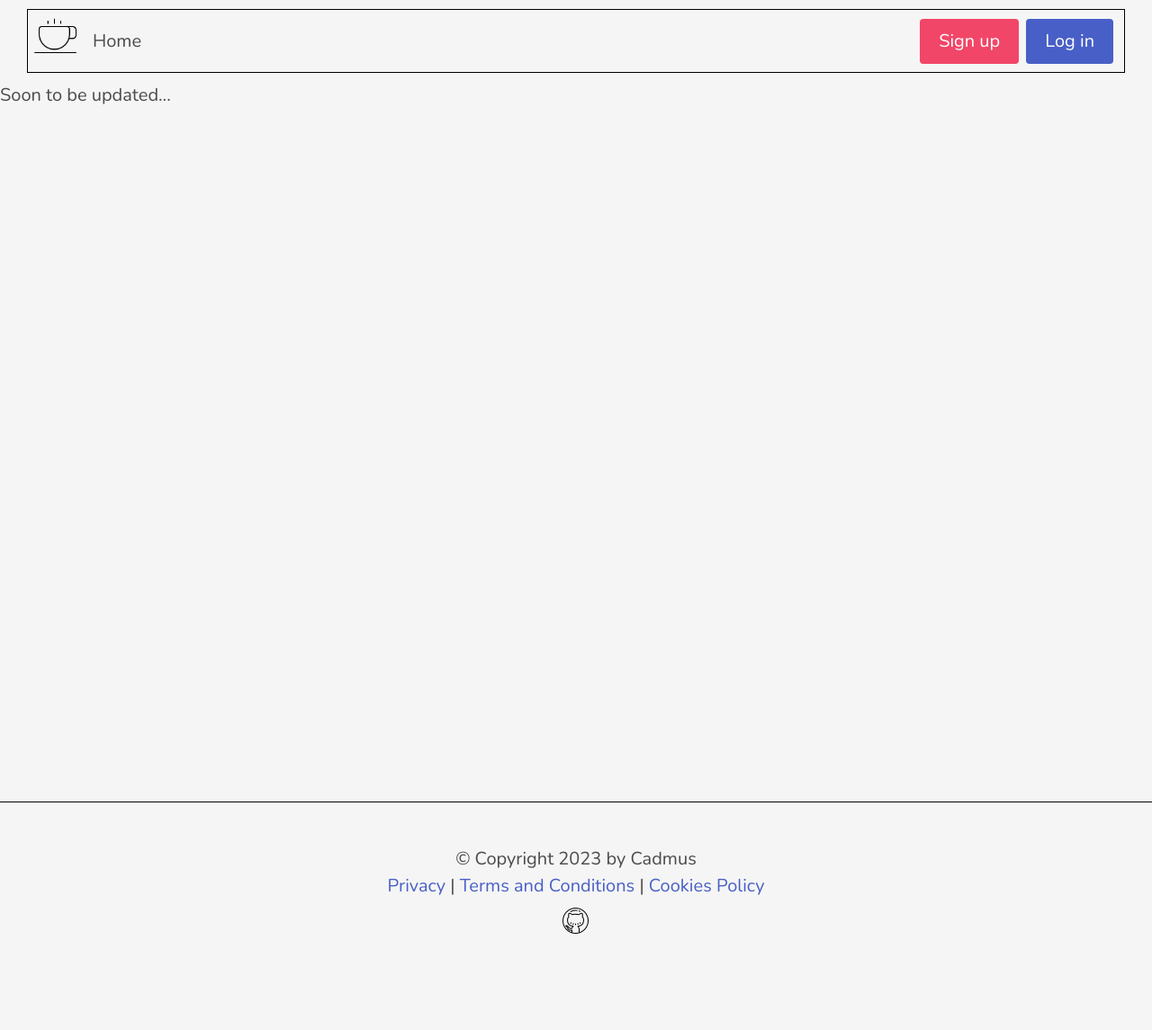
After one commit to cesia-cora/cadmus, a Django app: page /calendar in a window 1280 px wide. The commit adds this page. Shown: the whole page at 90% size. Run offline with Django 4.2, Linux system fonts and the light colour scheme; some web fonts are replaced.

Commit message:
calendar section updates, added return button

```diff
--- a/cadmus/static/cadmus/styles.css
+++ b/cadmus/static/cadmus/styles.css
@@ -49,7 +49,7 @@ body {
 }
 
 .card2:hover {
-	transform: scale(1.03);
+	transform: scale(1.01);
 }
 
 .card2 {
--- /dev/null
+++ b/cadmus/templates/cadmus/calendar.html
@@ -0,0 +1,8 @@
+{% extends 'cadmus/layout.html' %}
+{% load static %}
+
+{% block body %}
+
+<div style="min-height: 100vh;">Soon to be updated...</div>
+
+{% endblock %}
--- a/cadmus/templates/cadmus/layout.html
+++ b/cadmus/templates/cadmus/layout.html
@@ -33,7 +33,7 @@
 					<a class="navbar-item" href="{% url 'cadmus:create' %}">
 						Add Entry
 					</a>
-					<a class="navbar-item" href="#">
+					<a class="navbar-item" href="{% url 'cadmus:calendar' %}">
 						Calendar
 					</a>
 
--- a/cadmus/urls.py
+++ b/cadmus/urls.py
@@ -19,6 +19,7 @@ urlpatterns = [
     path('entry/<slug:slug>/delete', views.delete_entry, name="delete"),
     path('<int:year>', EntryYearArchiveView.as_view(), name="archive_year"),
     path('<int:year>/<int:month>', EntryMonthArchiveView.as_view(month_format='%m'), name="archive_month"),
+    path('calendar', views.calendar, name='calendar')
 ]
 
 # make all static image files available for all templates
--- a/cadmus/views.py
+++ b/cadmus/views.py
@@ -232,3 +232,6 @@ def delete_entry(request, slug):
 def archive_month(request):
 
 	return render(request, "cadmus/entry_archive_month.html")
+
+def calendar(request):
+	return render(request, "cadmus/calendar.html")
```
Also changed, not shown: cadmus/templates/cadmus/entry.html (+13 -1 lines).
